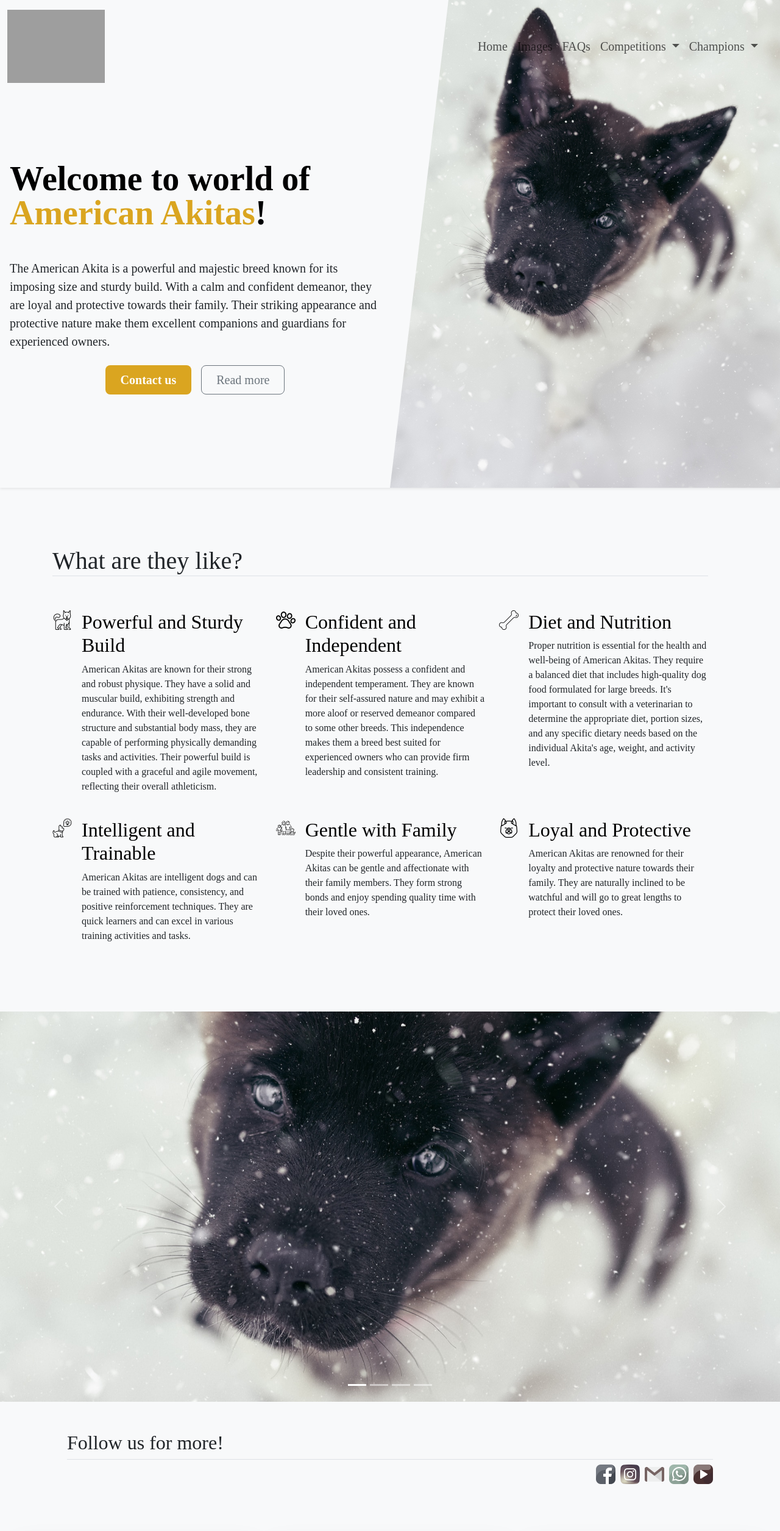
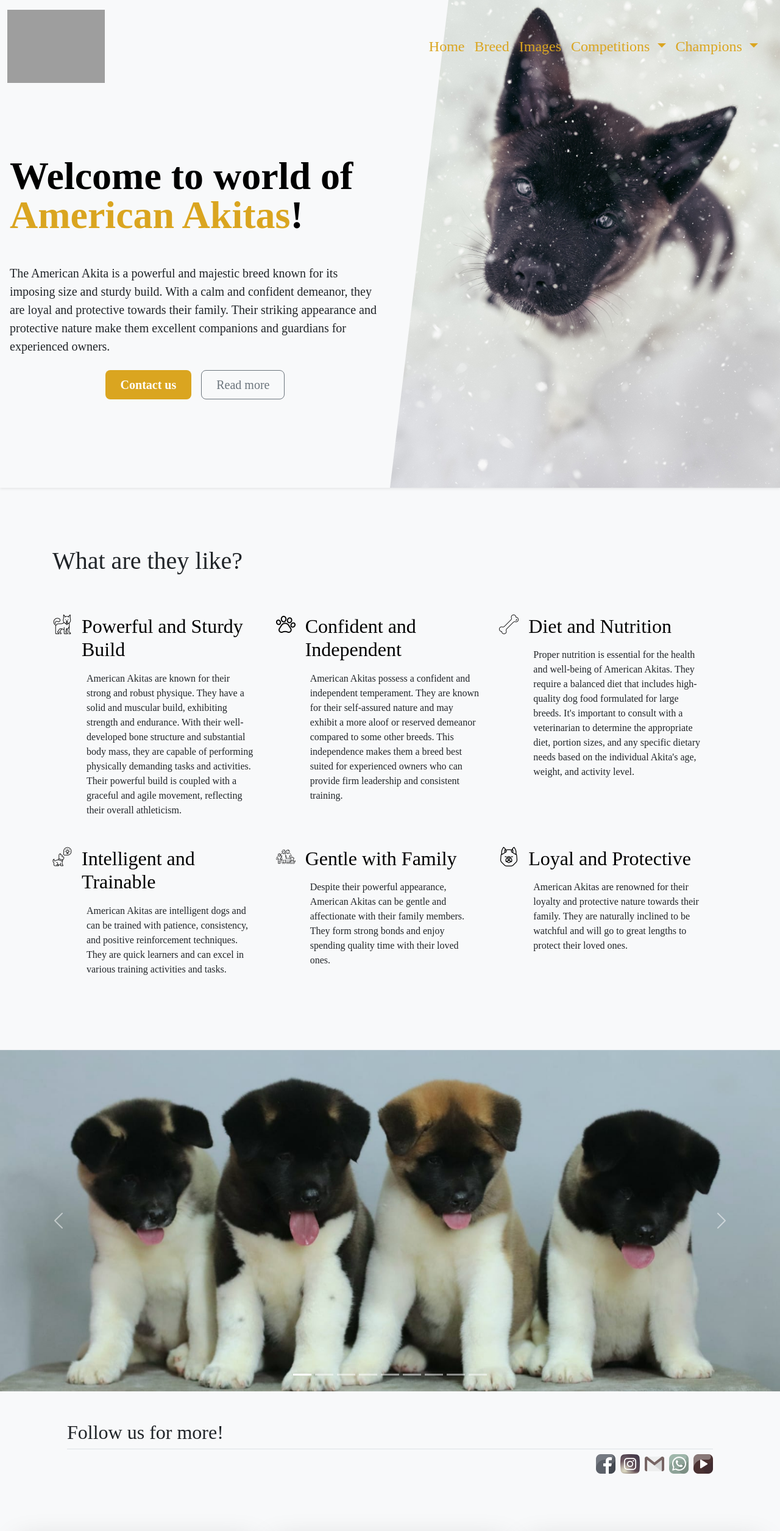
Before and after one commit to BeserWOB/Kings-Throne, a plain HTML site: page index.html in a window 1280 px wide. Shown: the top 2511 px of the page at 61% size. Drawn offline with nearby package versions, Linux system fonts and the light colour scheme; grey boxes are pictures that could not be loaded; a web font is replaced by a local one.

Commit message:
Carousel done.

```diff
--- a/index.html
+++ b/index.html
@@ -16,7 +16,7 @@
 
   <!-- Navbar -->
 
-  <nav class="navbar navbar-expand-md bg-transparent fixed-top m-0 p-0  vw-100">
+  <nav class="navbar navbar-expand-md bg-transparent fixed-top m-0 p-0 vw-100">
     <div class="container-fluid align-items-center mt-0 py-3 header">
       <img src="./images/logo.png" alt="logo image" class="logo ">
       <button class="navbar-toggler" type="button" data-bs-toggle="offcanvas" data-bs-target="#offcanvasNavbar" aria-controls="offcanvasNavbar" aria-label="Toggle navigation">
@@ -30,16 +30,16 @@
         <div class="offcanvas-body">
           <ul class="navbar-nav justify-content-end flex-grow-1 pe-3">
             <li class="nav-item" data-bs-dismiss="offcanvas">
-              <a class="nav-link fs-5"  aria-current="page" href="#">Home</a>
+              <a class="nav-link fs-4"  aria-current="page" href="#">Home</a>
             </li>
             <li class="nav-item" data-bs-dismiss="offcanvas">
-              <a class="nav-link fs-5" href="#images-section">Images</a>
+              <a class="nav-link fs-4" href="#FAQs">Breed</a>
             </li>
             <li class="nav-item" data-bs-dismiss="offcanvas">
-              <a class="nav-link fs-5" href="#FAQs">FAQs</a>
+              <a class="nav-link fs-4" href="#images-section">Images</a>
             </li>
             <li class="nav-item dropdown">
-              <a class="nav-link dropdown-toggle fs-5" href="#" role="button" data-bs-toggle="dropdown" aria-expanded="false">
+              <a class="nav-link dropdown-toggle fs-4" href="#" role="button" data-bs-toggle="dropdown" aria-expanded="false">
                 Competitions
               </a>
               <ul class="dropdown-menu">
@@ -48,7 +48,7 @@
                 <li><a class="dropdown-item" href="#" data-bs-dismiss="offcanvas">Beograd</a></li>
               </ul>
               <li class="nav-item dropdown">
-                <a class="nav-link dropdown-toggle fs-5" href="#" role="button" data-bs-toggle="dropdown" aria-expanded="false">
+                <a class="nav-link dropdown-toggle fs-4" href="#" role="button" data-bs-toggle="dropdown" aria-expanded="false">
                   Champions
                 </a>
                 <ul class="dropdown-menu">
@@ -70,7 +70,7 @@
   <div class="row pb-0  pe-md-0 pt-md-0 align-items-md-center text-center text-sm-start">
 
     <div class="col-md-6 px-3 mb-5 px-sm-5 px-md-3 mt-hero-text">
-      <h1 class="display-4 fw-bold lh-1 text-body-emphasis my-5 ">Welcome to world of <span class="gold">American Akitas</span>!</h1>
+      <h1 class="display-3 fw-bold lh-1 text-body-emphasis my-5 ">Welcome to world of <span class="gold">American Akitas</span>!</h1>
       <p class="lead mb-4">The American Akita is a powerful and majestic breed known for its imposing size and sturdy build. With a calm and confident demeanor, they are loyal and protective towards their family. Their striking appearance and protective nature make them excellent companions and guardians for experienced owners.</p>
 
       <div class="d-grid gap-2 d-md-flex justify-content-md-center mb-4 mb-lg-3">
@@ -80,7 +80,7 @@
     </div>
 
     <div class="col-md-6 p-0  order-first order-md-0 d-md-block" >
-        <img class="w-100 h-100 vh-100 object-fit-cover custom-object-position top-0 end-0 hero-image" src="./images/dzeki-3.jpeg" alt="bla bla bla" >
+        <img class="w-100 h-100 vh-100 object-fit-cover center-object-position top-0 end-0 hero-image" src="./images/dzeki-3.jpeg" alt="bla bla bla" >
     </div>
   </div>
 </div>
@@ -88,16 +88,18 @@
 
   <!-- Features -->
   <section id="features">
-    <div class="container px-3 pe-5 py-5 " id="FAQs">
-      <h2 class="h1 pt-5 border-bottom">What are they like?</h2>
-      <div class="row g-4 py-5 row-cols-1 row-cols-lg-3">
+    <div class="container  px-3 pe-5 py-5 " id="FAQs">
+
+      <h2 class="h1 pt-5 pb-2">What are they like?</h2>
+
+      <div class="row g-4 py-5 row-cols-1 row-cols-md-2 row-cols-lg-3">
         <div class="col d-flex align-items-start">
           <div class="icon-square text-body-emphasis bg-transparent d-inline-flex align-items-center justify-content-center fs-4 flex-shrink-0 me-3">
             <img src="./images/feature-img-2.png" alt="paw image" style="height: 32px; width: 32px;">
           </div>
           <div>
             <h3 class="fs-2 text-body-emphasis">Powerful and Sturdy Build</h3>
-            <p>American Akitas are known for their strong and robust physique. They have a solid and muscular build, exhibiting strength and endurance. With their well-developed bone structure and substantial body mass, they are capable of performing physically demanding tasks and activities. Their powerful build is coupled with a graceful and agile movement, reflecting their overall athleticism.</p>
+            <p class="p-2">American Akitas are known for their strong and robust physique. They have a solid and muscular build, exhibiting strength and endurance. With their well-developed bone structure and substantial body mass, they are capable of performing physically demanding tasks and activities. Their powerful build is coupled with a graceful and agile movement, reflecting their overall athleticism.</p>
           </div>
         </div>
 
@@ -107,7 +109,7 @@
           </div>
           <div>
             <h3 class="fs-2 text-body-emphasis">Confident and Independent</h3>
-            <p>American Akitas possess a confident and independent temperament. They are known for their self-assured nature and may exhibit a more aloof or reserved demeanor compared to some other breeds. This independence makes them a breed best suited for experienced owners who can provide firm leadership and consistent training.</p>
+            <p class="p-2">American Akitas possess a confident and independent temperament. They are known for their self-assured nature and may exhibit a more aloof or reserved demeanor compared to some other breeds. This independence makes them a breed best suited for experienced owners who can provide firm leadership and consistent training.</p>
           </div>
         </div>
 
@@ -117,7 +119,7 @@
           </div>
           <div>
             <h3 class="fs-2 text-body-emphasis">Diet and Nutrition</h3>
-            <p>Proper nutrition is essential for the health and well-being of American Akitas. They require a balanced diet that includes high-quality dog food formulated for large breeds. It's important to consult with a veterinarian to determine the appropriate diet, portion sizes, and any specific dietary needs based on the individual Akita's age, weight, and activity level.</p>
+            <p class="p-2">Proper nutrition is essential for the health and well-being of American Akitas. They require a balanced diet that includes high-quality dog food formulated for large breeds. It's important to consult with a veterinarian to determine the appropriate diet, portion sizes, and any specific dietary needs based on the individual Akita's age, weight, and activity level.</p>
           </div>
         </div>
 
@@ -127,7 +129,7 @@
           </div>
           <div>
             <h3 class="fs-2 text-body-emphasis">Intelligent and Trainable</h3>
-            <p>American Akitas are intelligent dogs and can be trained with patience, consistency, and positive reinforcement techniques. They are quick learners and can excel in various training activities and tasks.</p>
+            <p class="p-2">American Akitas are intelligent dogs and can be trained with patience, consistency, and positive reinforcement techniques. They are quick learners and can excel in various training activities and tasks.</p>
           </div>
         </div>
 
@@ -137,7 +139,7 @@
           </div>
           <div>
             <h3 class="fs-2 text-body-emphasis">Gentle with Family</h3>
-            <p>Despite their powerful appearance, American Akitas can be gentle and affectionate with their family members. They form strong bonds and enjoy spending quality time with their loved ones.</p>
+            <p class="p-2">Despite their powerful appearance, American Akitas can be gentle and affectionate with their family members. They form strong bonds and enjoy spending quality time with their loved ones.</p>
           </div>
         </div>
 
@@ -147,7 +149,7 @@
           </div>
           <div>
             <h3 class="fs-2 text-body-emphasis">Loyal and Protective</h3>
-            <p>American Akitas are renowned for their loyalty and protective nature towards their family. They are naturally inclined to be watchful and will go to great lengths to protect their loved ones.</p>
+            <p class="p-2">American Akitas are renowned for their loyalty and protective nature towards their family. They are naturally inclined to be watchful and will go to great lengths to protect their loved ones.</p>
           </div>
         </div>
 
@@ -163,39 +165,65 @@
     <!-- Carousel -->
 
     <section id="images-section">
-      <div id="carouselExampleCaptions" class="carousel slide col-12 mx-auto">
+      <div id="carouselExampleCaptions" class="carousel slide carousel-fade col-12 mx-auto">
         <div class="carousel-indicators">
           <button type="button" data-bs-target="#carouselExampleCaptions" data-bs-slide-to="0" class="active" aria-current="true" aria-label="Slide 1"></button>
           <button type="button" data-bs-target="#carouselExampleCaptions" data-bs-slide-to="1" aria-label="Slide 2"></button>
           <button type="button" data-bs-target="#carouselExampleCaptions" data-bs-slide-to="2" aria-label="Slide 3"></button>
           <button type="button" data-bs-target="#carouselExampleCaptions" data-bs-slide-to="3" aria-label="Slide 4"></button>
+          <button type="button" data-bs-target="#carouselExampleCaptions" data-bs-slide-to="4" aria-label="Slide 5"></button>
+          <button type="button" data-bs-target="#carouselExampleCaptions" data-bs-slide-to="5" aria-label="Slide 6"></button>
+          <button type="button" data-bs-target="#carouselExampleCaptions" data-bs-slide-to="6" aria-label="Slide 7"></button>
+          <button type="button" data-bs-target="#carouselExampleCaptions" data-bs-slide-to="7" aria-label="Slide 8"></button>
+          <button type="button" data-bs-target="#carouselExampleCaptions" data-bs-slide-to="8" aria-label="Slide 9"></button>
         </div>
 
 
-        <div class="carousel-inner d-flex align-items-center vh-80">
+        <div class="carousel-inner d-flex align-items-center">
 
           <div class="carousel-item active">
-
             <div class="carousel-caption d-none d-md-block">
-
             </div>
-
-            <img src="./images/dzeki-3.jpeg" class="d-block w-100" alt="bla bla bla">
-
+            <img src="./images/dogs/car-dog-1.jpeg" class="d-block w-100 vh-70 object-fit-cover " alt="bla bla bla">
           </div>
 
           <div class="carousel-item">
-            <img src="./images/dzeki-4.jpeg" class="d-block w-100" alt="bla bla bla">
+            <img src="./images/dogs/car-dog-2.jpeg" class="d-block w-100 vh-70 object-fit-cover" alt="bla bla bla">
             <div class="carousel-caption d-none d-md-block">
             </div>
           </div>
           <div class="carousel-item">
-            <img src="./images/dzeki-5.jpeg" class="d-block w-100" alt="bla bla bla">
+            <img src="./images/dogs/car-dog-3.jpeg" class="d-block w-100 vh-70 object-fit-cover" alt="bla bla bla">
             <div class="carousel-caption d-none d-md-block">
             </div>
           </div>
           <div class="carousel-item">
-            <img src="./images/dzeki-6.jpeg" class="d-block w-100" alt="bla bla bla">
+            <img src="./images/dogs/car-dog-4.jpeg" class="d-block w-100 vh-70 object-fit-cover" alt="bla bla bla">
+            <div class="carousel-caption d-none d-md-block">
+            </div>
+          </div>
+          <div class="carousel-item">
+            <img src="./images/dogs/car-dog-5.jpeg" class="d-block w-100 vh-70 object-fit-cover" alt="bla bla bla">
+            <div class="carousel-caption d-none d-md-block">
+            </div>
+          </div>
+          <div class="carousel-item">
+            <img src="./images/dogs/car-dog-6.jpeg" class="d-block w-100 vh-70 object-fit-cover" alt="bla bla bla">
+            <div class="carousel-caption d-none d-md-block">
+            </div>
+          </div>
+          <div class="carousel-item">
+            <img src="./images/dogs/car-dog-7.jpeg" class="d-block w-100 vh-70 object-fit-cover" alt="bla bla bla">
+            <div class="carousel-caption d-none d-md-block">
+            </div>
+          </div>
+          <div class="carousel-item">
+            <img src="./images/dogs/car-dog-8.jpeg" class="d-block w-100 vh-70 object-fit-cover" alt="bla bla bla">
+            <div class="carousel-caption d-none d-md-block">
+            </div>
+          </div>
+          <div class="carousel-item">
+            <img src="./images/dogs/car-dog-9.jpeg" class="d-block w-100 vh-70 object-fit-cover" alt="bla bla bla">
             <div class="carousel-caption d-none d-md-block">
             </div>
           </div>
--- a/style.css
+++ b/style.css
@@ -4,6 +4,13 @@ html, body{
     font-family: 'Baskervville', serif;
     max-width: 1700px;
 }
+html {
+    scroll-behavior: smooth;
+    scroll-padding-top: 155px;
+  }
+
+
+
 body{
     background:  fixed;
     background-position: center center;
@@ -15,8 +22,8 @@ body{
     width: 10%;
 }
 
-.vh-80{
-    height: 80vh;
+.vh-70{
+    height: 70vh;
 }
 
 .mt-hero-text{
@@ -48,8 +55,12 @@ body{
 .navbar-scroll {
     background-color: whitesmoke;
     box-shadow: 0 0 5px #212121;
-    transition: all 1s ease-in-out;
+    transition: all .6s ease-in-out;
   }
+
+.navbar-scroll > a{
+
+}
 
 .gold{
     color: goldenrod;
@@ -63,9 +74,21 @@ body{
     clip-path: polygon(15% 0, 100% 0, 100% 100%, 0% 100%);
 }
 
-.custom-object-position {
+.center-object-position {
     object-position: center;
   }
+.top-object-position{
+    object-position: top;
+}
+
+
+
+  /* Edited classes */
+
+  .nav-link {
+   color: rgba(218, 165, 32, 1);
+  }
+
 
 
 /* MEDIA QUERIES */
```
Also changed, not shown: images/dogs/car-dog-1.jpeg (added), images/dogs/car-dog-2.jpeg (added), images/dogs/car-dog-3.jpeg (added), images/dogs/car-dog-4.jpeg (added), images/dogs/car-dog-5.jpeg (added), images/dogs/car-dog-6.jpeg (added), images/dogs/car-dog-7.jpeg (added), images/dogs/car-dog-8.jpeg (added), images/dogs/car-dog-9.jpeg (added), index.js (line endings or trailing spaces), 3 other files.
